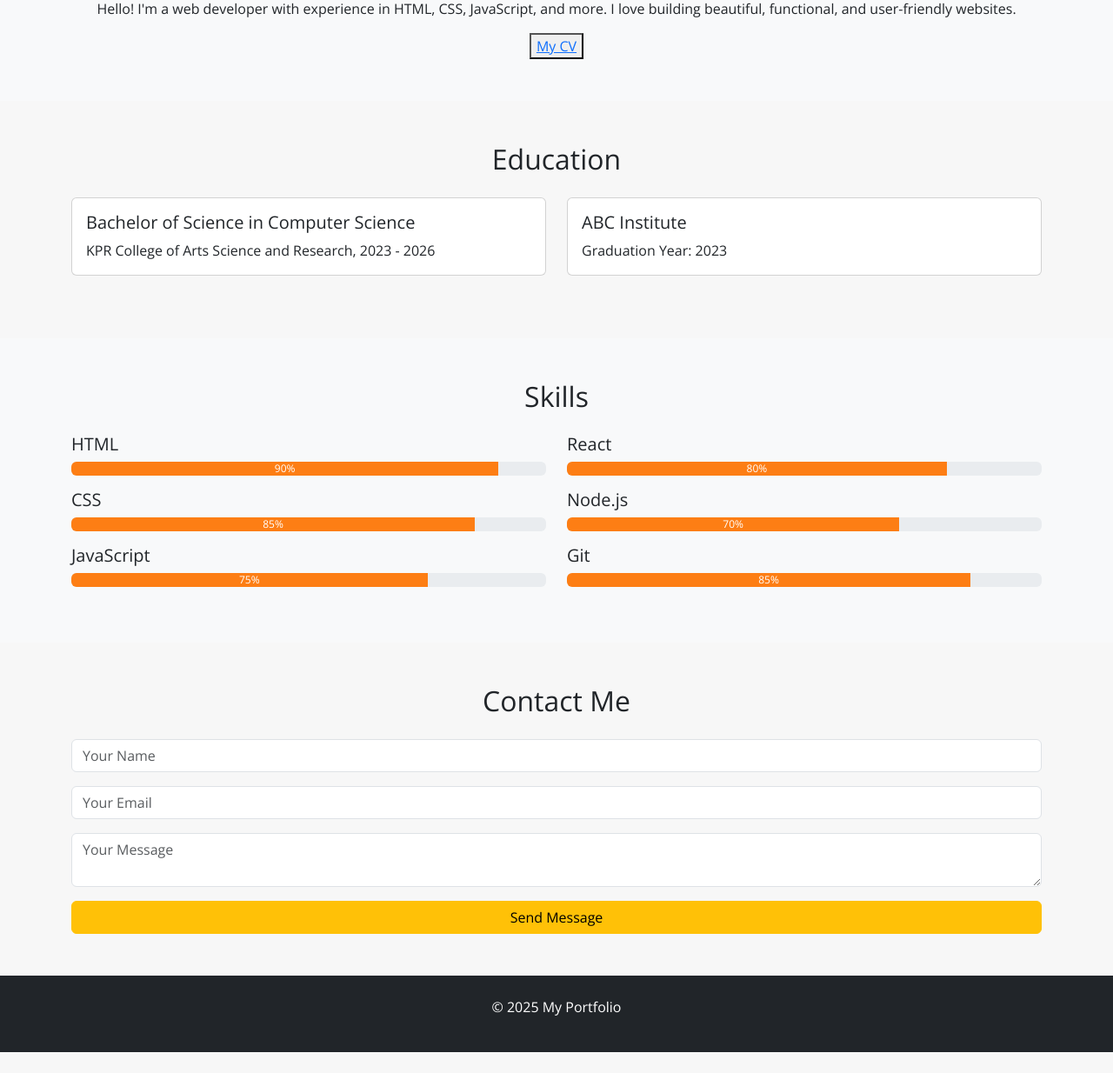
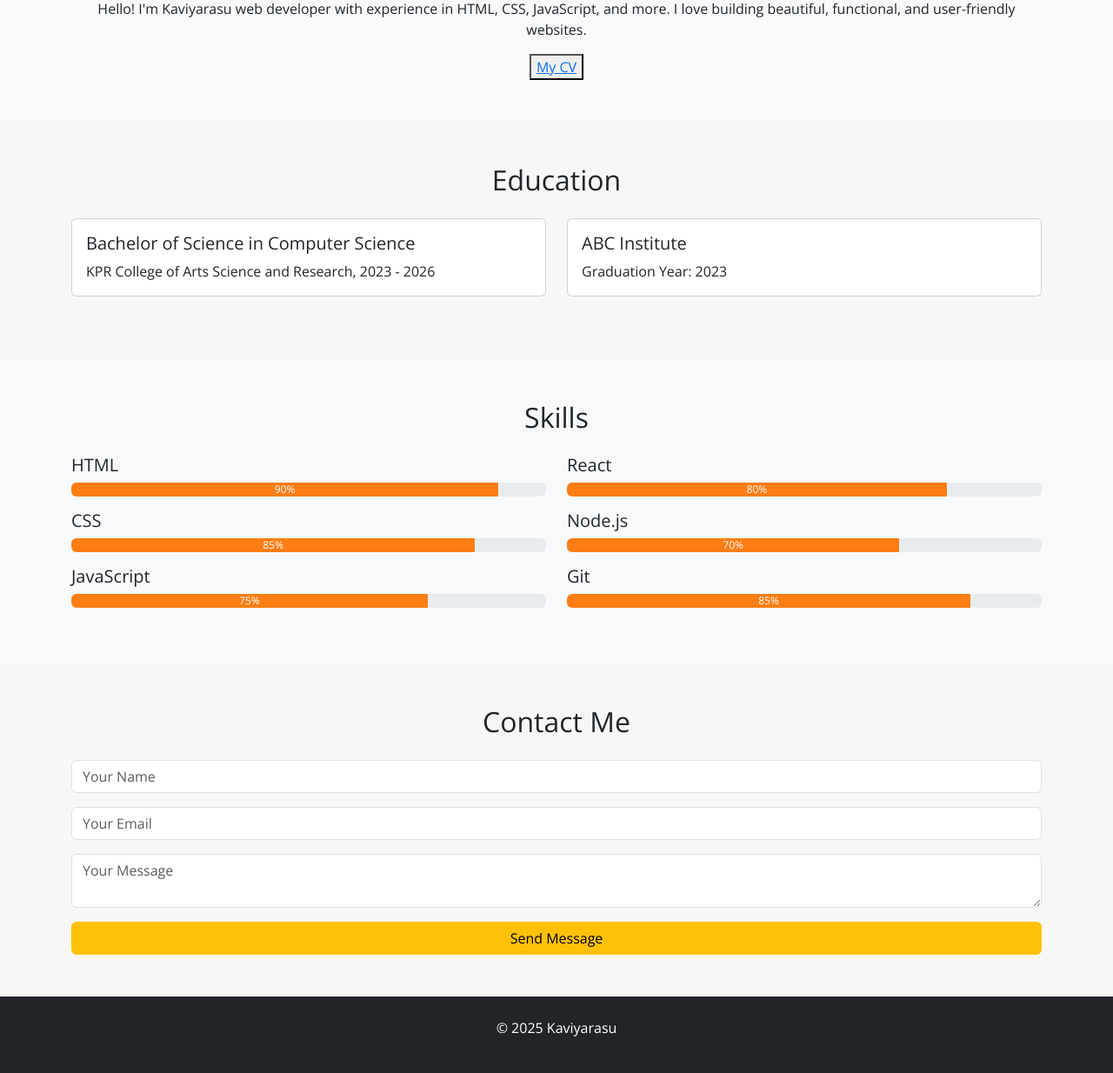
Before and after one commit to Kaviy-arasu/Portfolio, a plain HTML site: page index.html in a window 1280 px wide. Shown: the part 1148-2382 px from the top of the page at 87% size. Before the commit the page ends 2358 px from the top, so only its background shows below. Drawn offline with nearby package versions, Linux system fonts and the light colour scheme.

Commit message:
Update index.html

```diff
--- a/index.html
+++ b/index.html
@@ -3,7 +3,7 @@
 <head>
     <meta charset="UTF-8">
     <meta name="viewport" content="width=device-width, initial-scale=1.0">
-    <title>Interactive Portfolio</title>
+    <title>Portfolio</title>
     <!-- Bootstrap CSS -->
     <link href="https://cdn.jsdelivr.net/npm/bootstrap@5.3.0-alpha1/dist/css/bootstrap.min.css" rel="stylesheet">
     <!-- Google Fonts -->
@@ -18,7 +18,7 @@
     <header class="bg-dark py-3">
         <nav class="navbar navbar-expand-lg navbar-dark">
             <div class="container-fluid">
-                <a class="navbar-brand" href="#">My Portfolio</a>
+                <a class="navbar-brand" href="#">Kaviyarasu</a>
                 <button class="navbar-toggler" type="button" data-bs-toggle="collapse" data-bs-target="#navbarNav" aria-controls="navbarNav" aria-expanded="false" aria-label="Toggle navigation">
                     <span class="navbar-toggler-icon"></span>
                 </button>
@@ -49,7 +49,7 @@
         <div class="container text-center">
             <h2>About Me</h2>
             <img src="assets/image/about.jpg" alt="About Me Image" class="img-about" data-aos="zoom-in">
-            <p>Hello! I'm a web developer with experience in HTML, CSS, JavaScript, and more. I love building beautiful, functional, and user-friendly websites.</p>
+            <p>Hello! I'm Kaviyarasu web developer with experience in HTML, CSS, JavaScript, and more. I love building beautiful, functional, and user-friendly websites.</p>
         </div>
         <center><button><a href="resume/resume.pdf" download>My CV</a></button></center>
     </section>
@@ -137,7 +137,7 @@
 
     <!-- Footer Section -->
     <footer class="bg-dark text-white py-4 text-center">
-        <p>&copy; 2025 My Portfolio</p>
+        <p>&copy; 2025 Kaviyarasu</p>
     </footer>
 
     <!-- Bootstrap JS (Popper and Bootstrap Bundle) -->
```
